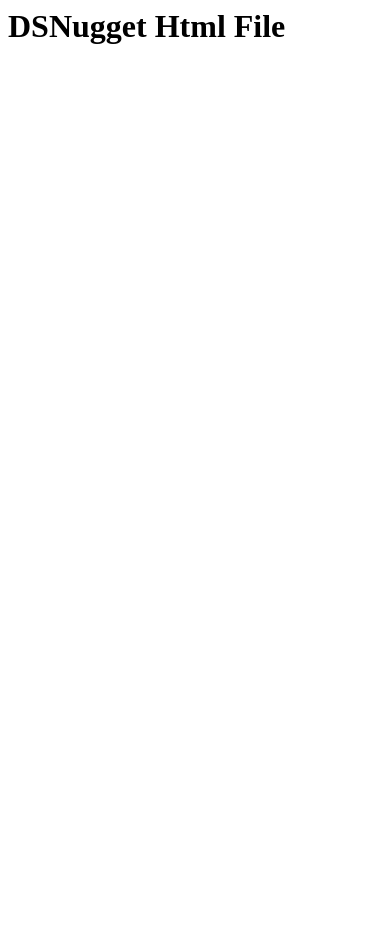
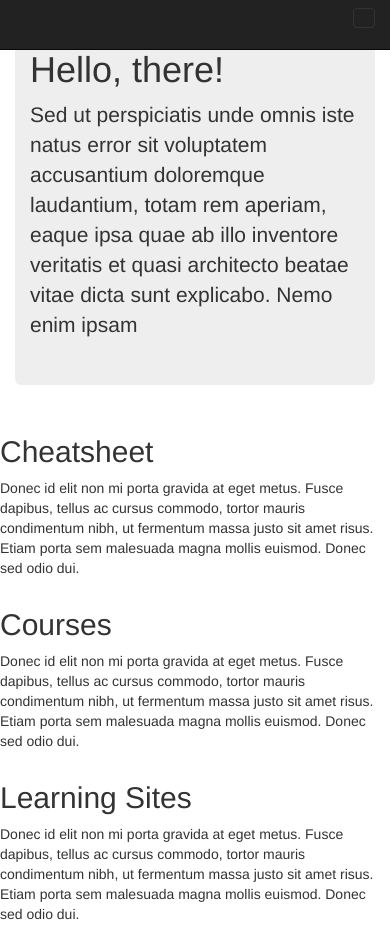
Before and after one commit to dsnugget/dsnugget.github.io, a plain HTML site: page index.html in a window 390 px wide. Before the commit the page ends 844 px from the top, so only its background shows below. Drawn offline with nearby package versions, Linux system fonts and the light colour scheme.

Commit message:
Update index.html

```diff
--- a/index.html
+++ b/index.html
@@ -1 +1,96 @@
-<h1> DSNugget Html File</h1>
+
+<!DOCTYPE html>
+<html lang="en">
+  <head>
+    <meta charset="utf-8">
+    <title>DS Nugget</title>
+    <link href="https://maxcdn.bootstrapcdn.com/bootstrap/3.3.7/css/bootstrap.min.css" rel="stylesheet">
+  </head>
+
+  <body>
+    <nav class="navbar navbar-fixed-top navbar-inverse">
+      <div class="container">
+        <div class="navbar-header">
+          <button type="button" class="navbar-toggle collapsed" data-toggle="collapse" data-target="#navbar" aria-expanded="false" aria-controls="navbar">
+            <span class="sr-only">Toggle navigation</span>
+          </button>
+        </div>
+      </div>
+    </nav>
+
+    <div class="container">
+
+      <div class="row row-offcanvas row-offcanvas-right">
+
+        <div class="col-xs-12 col-sm-9">
+          <p class="pull-right visible-xs">
+            <button type="button" class="btn btn-primary btn-xs" data-toggle="offcanvas">Toggle nav</button>
+          </p>
+          <div class="jumbotron">
+            <h1>Hello, there!</h1>
+            <p>Sed ut perspiciatis unde omnis iste natus error sit voluptatem accusantium doloremque
+              laudantium, totam rem aperiam, eaque ipsa quae ab illo inventore veritatis et quasi
+              architecto beatae vitae dicta sunt explicabo. Nemo enim ipsam</p>
+          </div>
+          <div class="row">
+            <h2>Cheatsheet</h2>
+            <p>Donec id elit non mi porta gravida at eget metus. Fusce dapibus, tellus ac cursus commodo, tortor mauris condimentum nibh, ut fermentum massa justo sit amet risus. Etiam porta sem malesuada magna mollis euismod. Donec sed odio dui. </p>
+          </div>
+          <div class="row">
+            <h2>Courses</h2>
+            <p>Donec id elit non mi porta gravida at eget metus. Fusce dapibus, tellus ac cursus commodo, tortor mauris condimentum nibh, ut fermentum massa justo sit amet risus. Etiam porta sem malesuada magna mollis euismod. Donec sed odio dui. </p>
+          </div>
+          <div class="row">
+            <h2>Learning Sites</h2>
+            <p>Donec id elit non mi porta gravida at eget metus. Fusce dapibus, tellus ac cursus commodo, tortor mauris condimentum nibh, ut fermentum massa justo sit amet risus. Etiam porta sem malesuada magna mollis euismod. Donec sed odio dui. </p>
+          </div>
+          <!-- <div class="row">
+            <div class="col-xs-6 col-lg-4">
+              <h2>Cheatsheet</h2>
+              <p>Donec id elit non mi porta gravida at eget metus. Fusce dapibus, tellus ac cursus commodo, tortor mauris condimentum nibh, ut fermentum massa justo sit amet risus. Etiam porta sem malesuada magna mollis euismod. Donec sed odio dui. </p>
+              <p><a class="btn btn-default" href="#" role="button">View details &raquo;</a></p>
+            </div>
+            <div class="col-xs-6 col-lg-4">
+              <h2>Courses</h2>
+              <p>Donec id elit non mi porta gravida at eget metus. Fusce dapibus, tellus ac cursus commodo, tortor mauris condimentum nibh, ut fermentum massa justo sit amet risus. Etiam porta sem malesuada magna mollis euismod. Donec sed odio dui. </p>
+               <p><a class="btn btn-default" href="#" role="button">View details &raquo;</a></p>
+            </div>
+            <div class="col-xs-6 col-lg-4">
+              <h2>Learning Sites</h2>
+              <p>Donec id elit non mi porta gravida at eget metus. Fusce dapibus, tellus ac cursus commodo, tortor mauris condimentum nibh, ut fermentum massa justo sit amet risus. Etiam porta sem malesuada magna mollis euismod. Donec sed odio dui. </p>
+               <p><a class="btn btn-default" href="#" role="button">View details &raquo;</a></p>
+            </div>
+          </div>
+        </div>-->
+
+        <!--
+        <div class="col-xs-6 col-sm-3 sidebar-offcanvas" id="sidebar">
+          <div class="list-group">
+            <a href="#" class="list-group-item active">Link</a>
+            <a href="#" class="list-group-item">Link</a>
+            <a href="#" class="list-group-item">Link</a>
+            <a href="#" class="list-group-item">Link</a>
+            <a href="#" class="list-group-item">Link</a>
+            <a href="#" class="list-group-item">Link</a>
+            <a href="#" class="list-group-item">Link</a>
+            <a href="#" class="list-group-item">Link</a>
+            <a href="#" class="list-group-item">Link</a>
+            <a href="#" class="list-group-item">Link</a>
+          </div>
+        </div> -->
+      </div><!--/row-->
+
+      <hr>
+
+      <!-- <footer>
+        <p>&copy; 2016 Company, Inc.</p>
+      </footer> -->
+
+    </div><!--/.container-->
+</div>
+    <!-- Bootstrap core JavaScript
+    ================================================== -->
+    <!-- Placed at the end of the document so the pages load faster -->
+    <script src="https://ajax.googleapis.com/ajax/libs/jquery/1.12.4/jquery.min.js"></script>
+  </body>
+</html>
```
